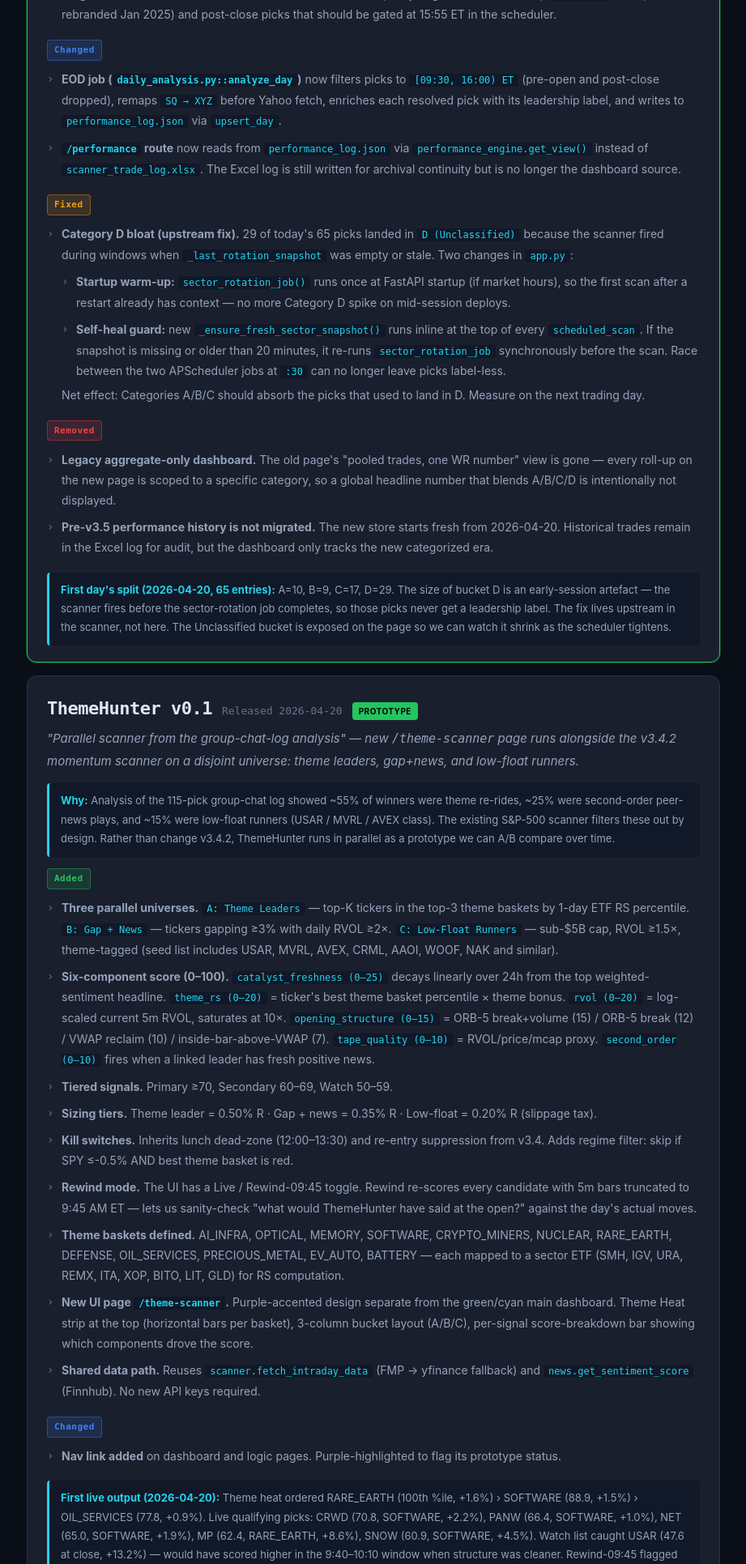
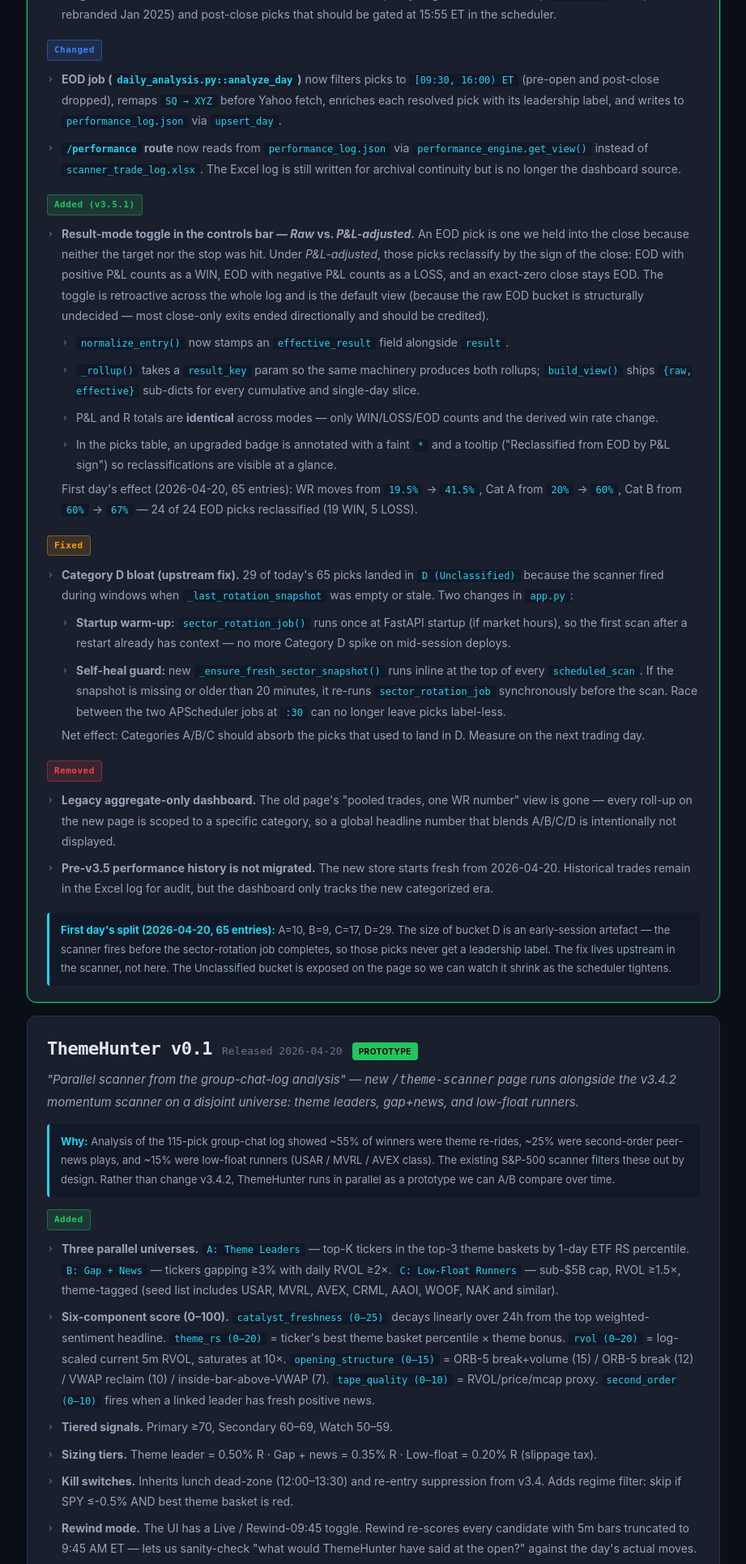
Before and after one commit to raveeshbhasin-assistant/momentum-scanner, a FastAPI app: page /logic in a window 1280 px wide. Shown: the part 1239-3170 px from the top of the page at 81% size, without its empty margins (179-1100 px from the left). Run offline with FastAPI, Linux system fonts and the light colour scheme.

Commit message:
v3.5.1: P&L-adjusted toggle for EOD reclassification

```diff
--- a/performance_engine.py
+++ b/performance_engine.py
@@ -161,6 +161,17 @@ def normalize_entry(raw: dict) -> dict:
         label = raw["leadership"].get("label")
     cat = raw.get("category") or assign_category(score, label)
     bt = raw.get("batch_time") or raw.get("time_et") or ""
+    result = raw.get("result", raw.get("status", ""))
+    pnl = _f(raw.get("pnl_dollar", raw.get("pnl_per_share")))
+    # P&L-adjusted ("effective") reclassification:
+    # If a pick is sold at EOD (close-only exit), upgrade to WIN if it ended
+    # above entry, downgrade to LOSS if it ended below entry. Pure ties stay EOD.
+    effective_result = result
+    if result == "EOD" and pnl is not None:
+        if pnl > 0:
+            effective_result = "WIN"
+        elif pnl < 0:
+            effective_result = "LOSS"
     return {
         "date": raw.get("date", ""),
         "batch_time": bt,
@@ -174,10 +185,11 @@ def normalize_entry(raw: dict) -> dict:
         "leadership_label": label,
         "category": cat,
         "time_bucket": time_bucket(bt),
-        "result": raw.get("result", raw.get("status", "")),
+        "result": result,
+        "effective_result": effective_result,
         "resolve_time": raw.get("resolve_time", ""),
         "resolve_price": _f(raw.get("resolve_price")),
-        "pnl_dollar": _f(raw.get("pnl_dollar", raw.get("pnl_per_share"))),
+        "pnl_dollar": pnl,
         "r_realized": _f(raw.get("r_realized")),
         "appearance": raw.get("appearance", 1),
         "post_close": bool(raw.get("post_close", False)),
@@ -206,17 +218,24 @@ def _f(x):
 #  AGGREGATION
 # ═══════════════════════════════════════════════════════════════
 
-def _rollup(group: list[dict]) -> dict:
-    """Compute headline stats for a group of entries."""
+def _rollup(group: list[dict], result_key: str = "result") -> dict:
+    """
+    Compute headline stats for a group of entries.
+
+    `result_key` selects which field drives WIN/LOSS/EOD counts:
+      - "result"           : original close-out reason (raw)
+      - "effective_result" : EOD upgraded/downgraded by sign of pnl (P&L-adjusted)
+    P&L and R totals are independent of the key — they are always real numbers.
+    """
     if not group:
         return {
             "n": 0, "wins": 0, "losses": 0, "eods": 0,
             "win_rate": None, "total_r": 0.0, "avg_r": 0.0,
             "total_pnl": 0.0, "avg_pnl": 0.0,
         }
-    w = sum(1 for e in group if e["result"] == "WIN")
-    l = sum(1 for e in group if e["result"] == "LOSS")
-    eod = sum(1 for e in group if e["result"] == "EOD")
+    w = sum(1 for e in group if e.get(result_key) == "WIN")
+    l = sum(1 for e in group if e.get(result_key) == "LOSS")
+    eod = sum(1 for e in group if e.get(result_key) == "EOD")
     rs = [e["r_realized"] for e in group if _is_num(e.get("r_realized"))]
     pnls = [e["pnl_dollar"] for e in group if _is_num(e.get("pnl_dollar"))]
     total_r = sum(rs) if rs else 0.0
@@ -246,32 +265,30 @@ def build_view(entries: list[dict], date_str: Optional[str] = None) -> dict:
           "dates": ["2026-04-20", ...],
           "selected_date": "2026-04-20",
           "cumulative": {
-            "overall": {...rollup},
-            "by_category": {"A": {...}, "B": {...}, ...},
-            "by_category_time": {"A": {"14:00-15:00": {...}, ...}, ...}
+            "raw":       {"overall": {...}, "by_category": {...}, "by_category_time": {...}},
+            "effective": {"overall": {...}, "by_category": {...}, "by_category_time": {...}},
           },
           "single_day": {
             "date": "2026-04-20",
-            "overall": {...},
-            "by_category": {...},
-            "by_category_time": {...},
+            "raw":       {...},
+            "effective": {...},
             "picks": [<entry dicts>...]
           },
-          "diagnostics": {
-            "post_close_count": int,
-            "stale_tickers": [...],
-            "unclassified_count": int,
-            "last_updated": "..."
-          }
+          "diagnostics": {...}
         }
+
+    `raw` uses each pick's original exit reason (WIN/LOSS/EOD). `effective`
+    reclassifies EOD picks by the sign of their P&L (EOD + gain → WIN,
+    EOD + loss → LOSS, exact-zero stays EOD). The UI toggles between the two.
     """
     normalized = [normalize_entry(e) for e in entries]
     dates = sorted({e["date"] for e in normalized if e.get("date")})
     if not dates:
+        empty = _bucketed_rollup([])
         return {
             "dates": [],
             "selected_date": None,
-            "cumulative": {"overall": _rollup([]), "by_category": {}, "by_category_time": {}},
+            "cumulative": empty,
             "single_day": None,
             "diagnostics": {
                 "post_close_count": 0, "stale_tickers": [],
@@ -304,15 +321,29 @@ def build_view(entries: list[dict], date_str: Optional[str] = None) -> dict:
 
 
 def _bucketed_rollup(entries: list[dict]) -> dict:
-    """Overall + by_category + by_category_time rollups for a slice of entries."""
+    """
+    Overall + by_category + by_category_time rollups for a slice of entries.
+
+    Returns both `raw` and `effective` sub-dicts so the UI can toggle between
+    them without a round-trip. Same P&L / R totals either way — only the
+    WIN/LOSS/EOD counts (and the derived win rate) differ.
+    """
+    return {
+        "raw":       _rollup_variants(entries, result_key="result"),
+        "effective": _rollup_variants(entries, result_key="effective_result"),
+    }
+
+
+def _rollup_variants(entries: list[dict], result_key: str) -> dict:
+    """Compute overall + by_category + by_category_time for one result_key."""
     by_cat: dict[str, list[dict]] = defaultdict(list)
     for e in entries:
         by_cat[e["category"]].append(e)
 
-    by_category = {c: _rollup(g) for c, g in by_cat.items()}
+    by_category = {c: _rollup(g, result_key) for c, g in by_cat.items()}
     # Ensure all four categories present even if empty
     for c in ("A", "B", "C", "D"):
-        by_category.setdefault(c, _rollup([]))
+        by_category.setdefault(c, _rollup([], result_key))
 
     by_category_time: dict[str, dict[str, dict]] = {}
     for c, g in by_cat.items():
@@ -320,11 +351,11 @@ def _bucketed_rollup(entries: list[dict]) -> dict:
         for e in g:
             buckets[e["time_bucket"]].append(e)
         by_category_time[c] = {
-            t: _rollup(grp) for t, grp in sorted(buckets.items())
+            t: _rollup(grp, result_key) for t, grp in sorted(buckets.items())
         }
 
     return {
-        "overall": _rollup(entries),
+        "overall": _rollup(entries, result_key),
         "by_category": by_category,
         "by_category_time": by_category_time,
     }
--- a/templates/logic.html
+++ b/templates/logic.html
@@ -314,6 +314,21 @@
                 <ul>
                     <li><strong>EOD job (<code>daily_analysis.py::analyze_day</code>)</strong> now filters picks to <code>[09:30, 16:00) ET</code> (pre-open and post-close dropped), remaps <code>SQ → XYZ</code> before Yahoo fetch, enriches each resolved pick with its leadership label, and writes to <code>performance_log.json</code> via <code>upsert_day</code>.</li>
                     <li><strong><code>/performance</code> route</strong> now reads from <code>performance_log.json</code> via <code>performance_engine.get_view()</code> instead of <code>scanner_trade_log.xlsx</code>. The Excel log is still written for archival continuity but is no longer the dashboard source.</li>
+                </ul>
+            </div>
+
+            <div class="change-group">
+                <span class="change-tag tag-added">Added (v3.5.1)</span>
+                <ul>
+                    <li><strong>Result-mode toggle in the controls bar — <em>Raw</em> vs. <em>P&amp;L-adjusted</em>.</strong> An EOD pick is one we held into the close because neither the target nor the stop was hit. Under <em>P&amp;L-adjusted</em>, those picks reclassify by the sign of the close: EOD with positive P&amp;L counts as a WIN, EOD with negative P&amp;L counts as a LOSS, and an exact-zero close stays EOD. The toggle is retroactive across the whole log and is the default view (because the raw EOD bucket is structurally undecided — most close-only exits ended directionally and should be credited).
+                        <ul style="margin-top: 4px;">
+                            <li><code>normalize_entry()</code> now stamps an <code>effective_result</code> field alongside <code>result</code>.</li>
+                            <li><code>_rollup()</code> takes a <code>result_key</code> param so the same machinery produces both rollups; <code>build_view()</code> ships <code>{raw, effective}</code> sub-dicts for every cumulative and single-day slice.</li>
+                            <li>P&amp;L and R totals are <strong>identical</strong> across modes — only WIN/LOSS/EOD counts and the derived win rate change.</li>
+                            <li>In the picks table, an upgraded badge is annotated with a faint <code>*</code> and a tooltip ("Reclassified from EOD by P&amp;L sign") so reclassifications are visible at a glance.</li>
+                        </ul>
+                        First day's effect (2026-04-20, 65 entries): WR moves from <code>19.5%</code> → <code>41.5%</code>, Cat A from <code>20%</code> → <code>60%</code>, Cat B from <code>60%</code> → <code>67%</code> — 24 of 24 EOD picks reclassified (19 WIN, 5 LOSS).
+                    </li>
                 </ul>
             </div>
 
```
Also changed, not shown: templates/performance.html (+52 -22 lines).
